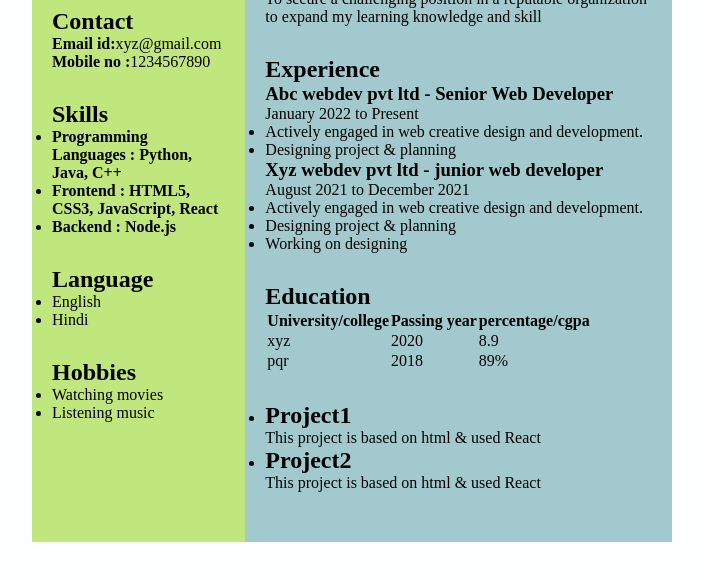
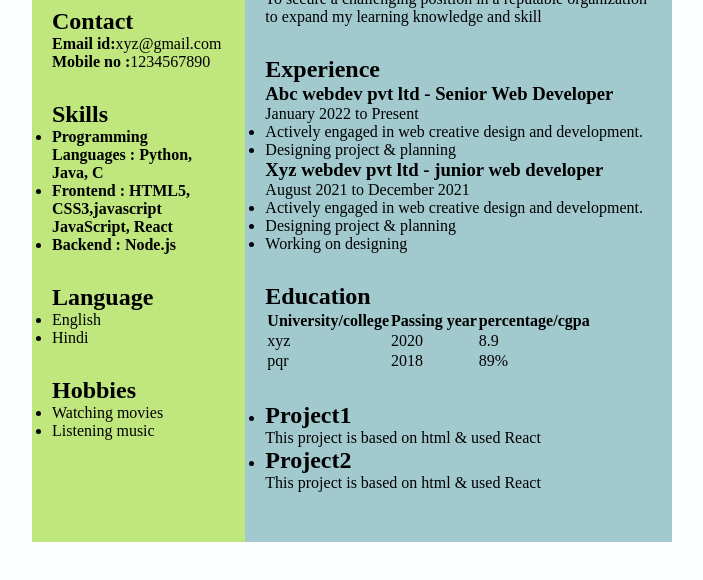
Before and after one commit to meghanakakarla666/Resume, a plain HTML site: page index.html in a window 1280 px wide. Shown: the part 200-780 px from the top of the page, without its empty margins (288-991 px from the left). Drawn offline with Linux system fonts and the light colour scheme.

Commit message:
Update index.html

```diff
--- a/index.html
+++ b/index.html
@@ -26,8 +26,8 @@
 				<h2>Skills</h2>
 				<ul>
 					<li><b>Programming Languages :
-					Python, Java, C++</b></li>
-					<li><b>Frontend : HTML5, CSS3,
+					Python, Java, C</b></li>
+					<li><b>Frontend : HTML5, CSS3,javascript
 					JavaScript, React</b></li>
 					<li><b>Backend : Node.js</b></li>
 				</ul>
```
